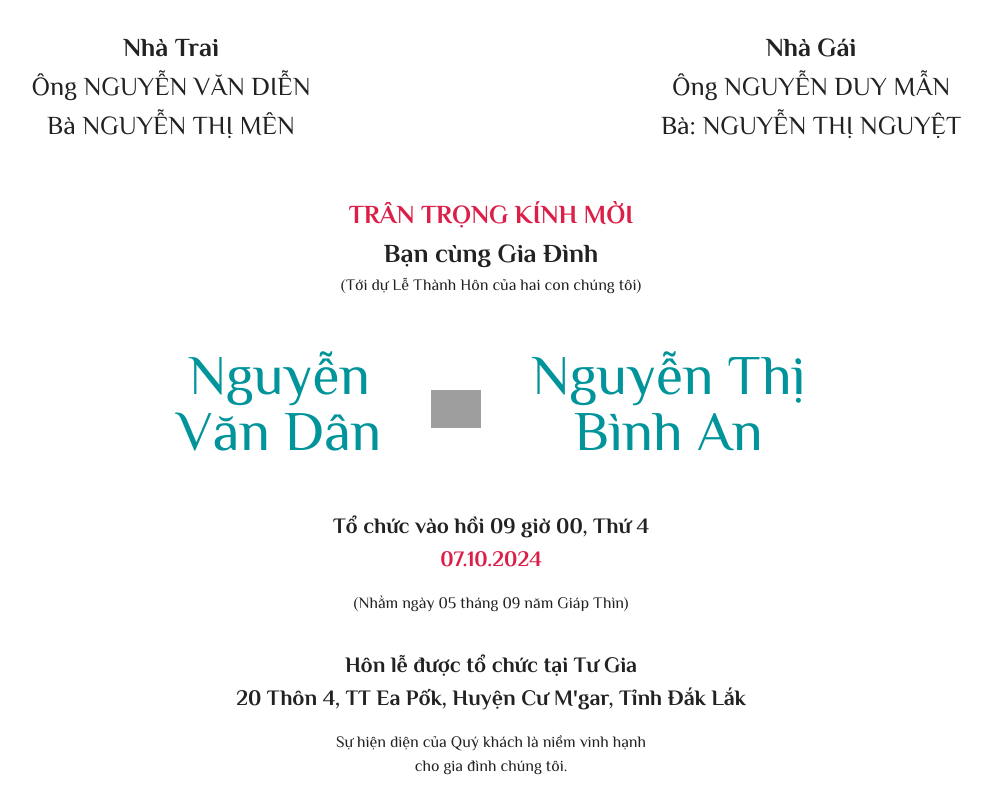
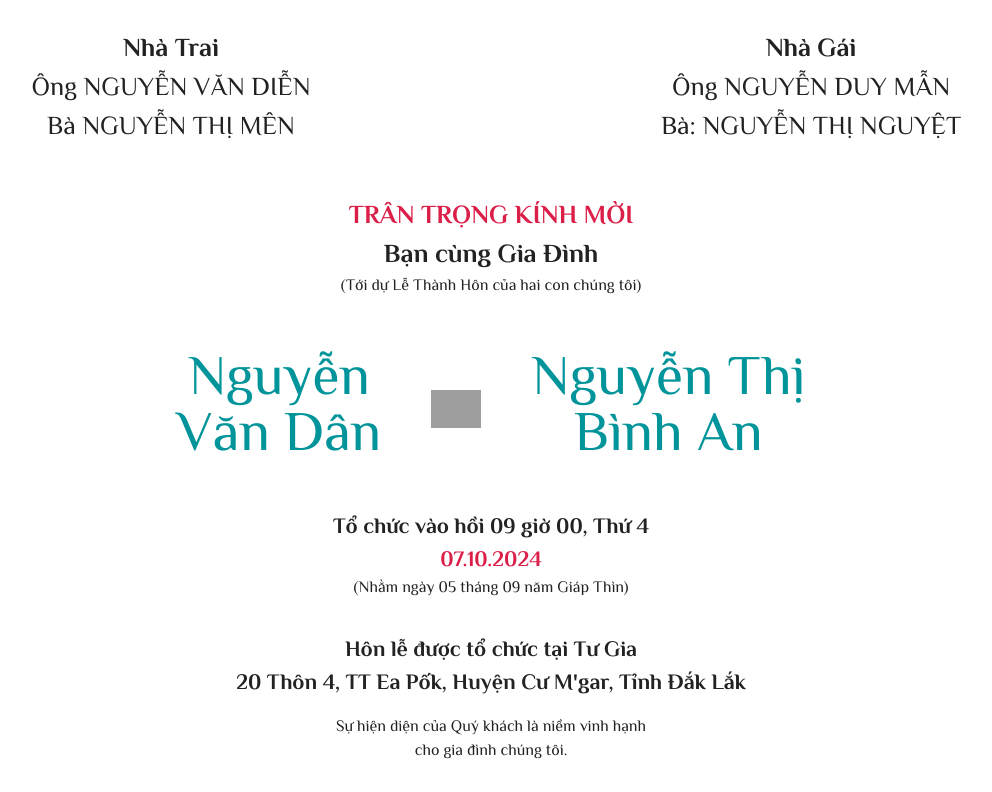
Before and after one commit to homestaygiadinhnho/homestaygiadinhnho, a Jekyll site: the page built from index.html, in a window 1280 px wide. Shown: the part 2038-2830 px from the top of the page, without its empty margins (149-1141 px from the left). Built offline with Jekyll 4.4.1, drawn with Linux system fonts in a browser that asks for light colours; nearby versions of some CDN libraries; some web fonts are replaced; the list of posts is cut into pages by our own code; grey boxes are pictures that could not be loaded.

Commit message:
Update index.html

```diff
--- a/index.html
+++ b/index.html
@@ -187,7 +187,7 @@ sections:
       <div class="text-[16px] xl:text-[22px] mt-[50px]">
         <span class="font-bold" data-editable="true">Tổ chức vào hồi {{ page.wedding_time }}, {{ page.wedding_date_week_calendar }}</span><br>
         <span class="text-tl3red font-bold" data-editable="true">{{ page.wedding_date_solar_calendar }}</span><br>
-        <span class="font-playfairDisplay text-[16px] xl:text-[16px] mt-4 block" data-editable="true">(Nhằm ngày {{ page.wedding_date_moon_calendar }})</span><br>
+        <span class="font-playfairDisplay text-[16px] xl:text-[16px] block" data-editable="true">(Nhằm ngày {{ page.wedding_date_moon_calendar }})</span><br>
         <span class="font-bold" data-editable="true">{{ page.wedding_venue_label }}</span><br>
         <span class="font-bold" data-editable="true">{{ page.wedding_venue }}</span><br>
         <span class="flex justify-center font-playfairDisplay text-[16px] xl:text-[16px] mt-4" data-editable="true">Sự hiện diện của Quý khách là niềm vinh hạnh<br>cho gia đình chúng tôi.</span>
```
